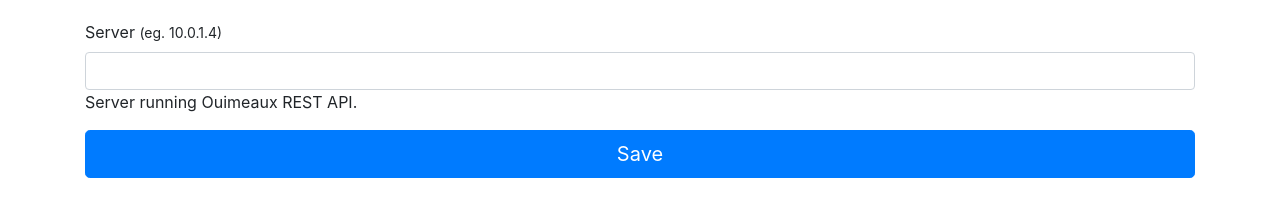
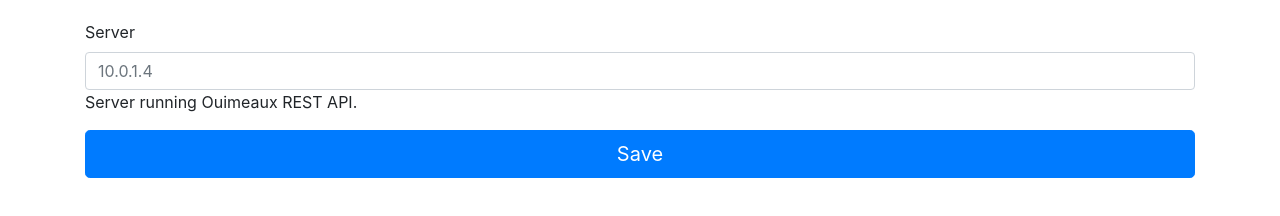
Before and after one commit to Neal/WeMote, a plain HTML site: page configuration/index.html in a window 1280 px wide. Drawn offline with nearby package versions, Linux system fonts and the light colour scheme.

Commit message:
Add placeholder server.

```diff
--- a/configuration/index.html
+++ b/configuration/index.html
@@ -12,8 +12,8 @@
 
 			<div class='well well-sm'>
 				<div class='form-group'>
-					<label for='server'>Server <small>(eg. 10.0.1.4)</small></label>
-					<input type='text' class='form-control' id='server' />
+					<label for='server'>Server</label>
+					<input type='text' class='form-control' id='server' placeholder='10.0.1.4' />
 					<p class='help-block'>Server running Ouimeaux REST API.</p>
 				</div>
 			</div>
```
